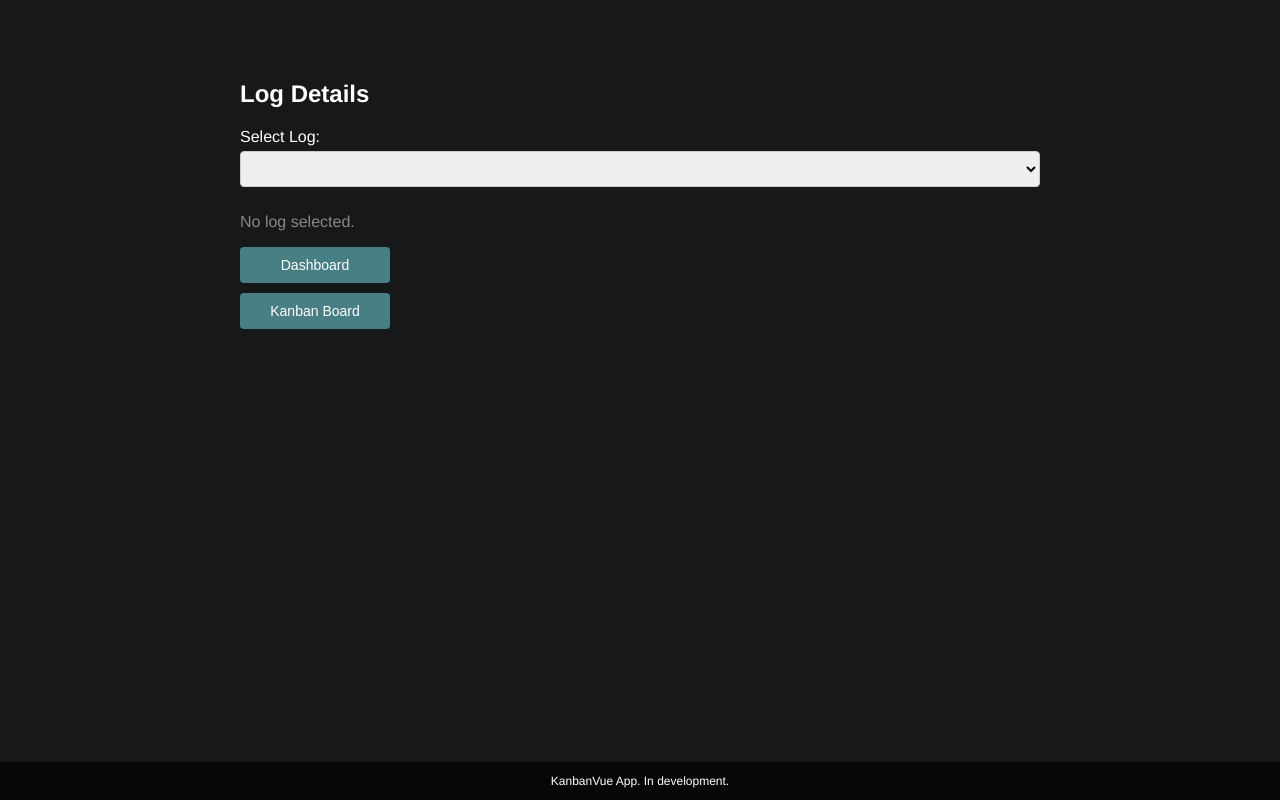
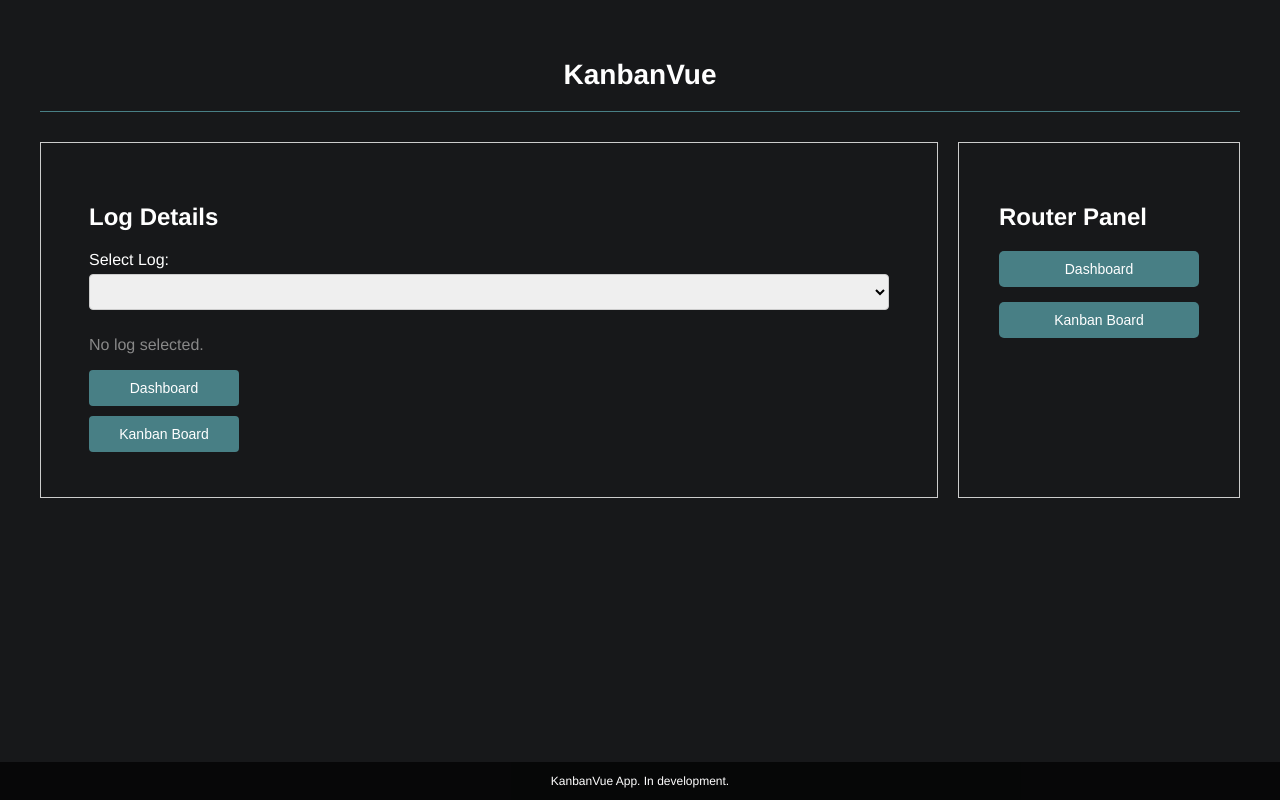
Before and after one commit to sb5m/vue-app, a Vue app: page /kanbanvue/item in a window 1280 px wide. Built offline with nearby package versions, Linux system fonts and the light colour scheme.

Commit message:
fixed flex panels

```diff
--- a/src/views/Dashboard.css
+++ b/src/views/Dashboard.css
@@ -25,12 +25,14 @@ body {
 
 .left-panel {
   justify-content: center;
-  flex: 1;
+  /* flex: 1; */
+  flex: 0 0 240px;
 }
 
 .right-panel {
   justify-content: center;
-  flex: 1;
+  /* flex: 1; */
+  flex: 0 0 240px;
 }
 
 .logs-container {
--- a/src/views/LogMod.vue
+++ b/src/views/LogMod.vue
@@ -1,4 +1,10 @@
 <template>
+  <div class="app">
+    <h1 class="app-title">KanbanVue</h1>
+    <div class="separator"></div>
+    <div class="panel-container">
+      <div class="center-panel">
+
         <div class="log-details">
           <h2>Log Details</h2>
           <div>
@@ -44,6 +50,18 @@
           </div>
           <button @click="$router.push('/')" class="goto-item-button">Dashboard</button>
           <button @click="$router.push('/kanban')" class="goto-item-button">Kanban Board</button>
+        </div>
+      </div>
+
+      <!-- Right Panel (Router Panel) -->
+      <div class="right-panel">
+        <div class="router-panel">
+          <h2>Router Panel</h2>
+          <button @click="$router.push('/')" class="goto-item-button">Dashboard</button>
+          <button @click="$router.push('/kanban')" class="goto-item-button">Kanban Board</button>
+        </div>
+      </div>
+    </div>
   </div>
 
   <!-- MainDisclaimer component -->
```
Lines whose indentation alone changed are shown as unchanged.
